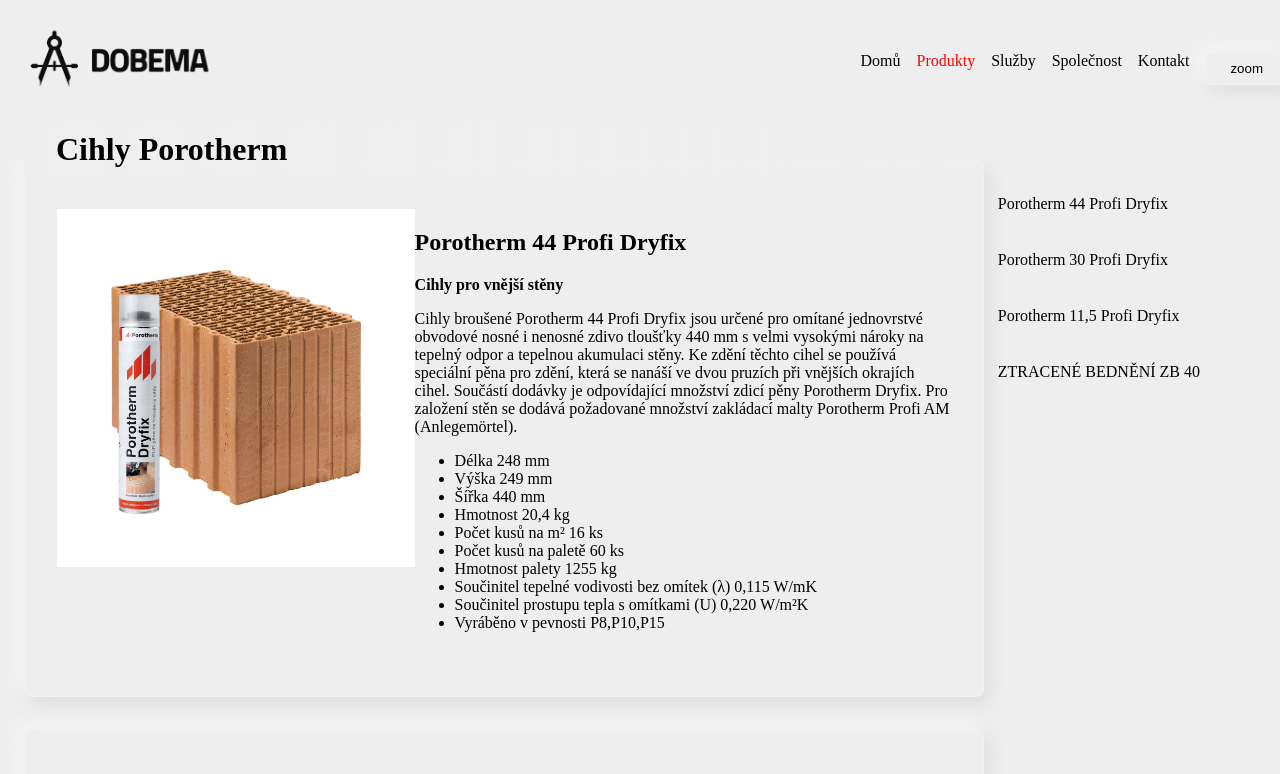
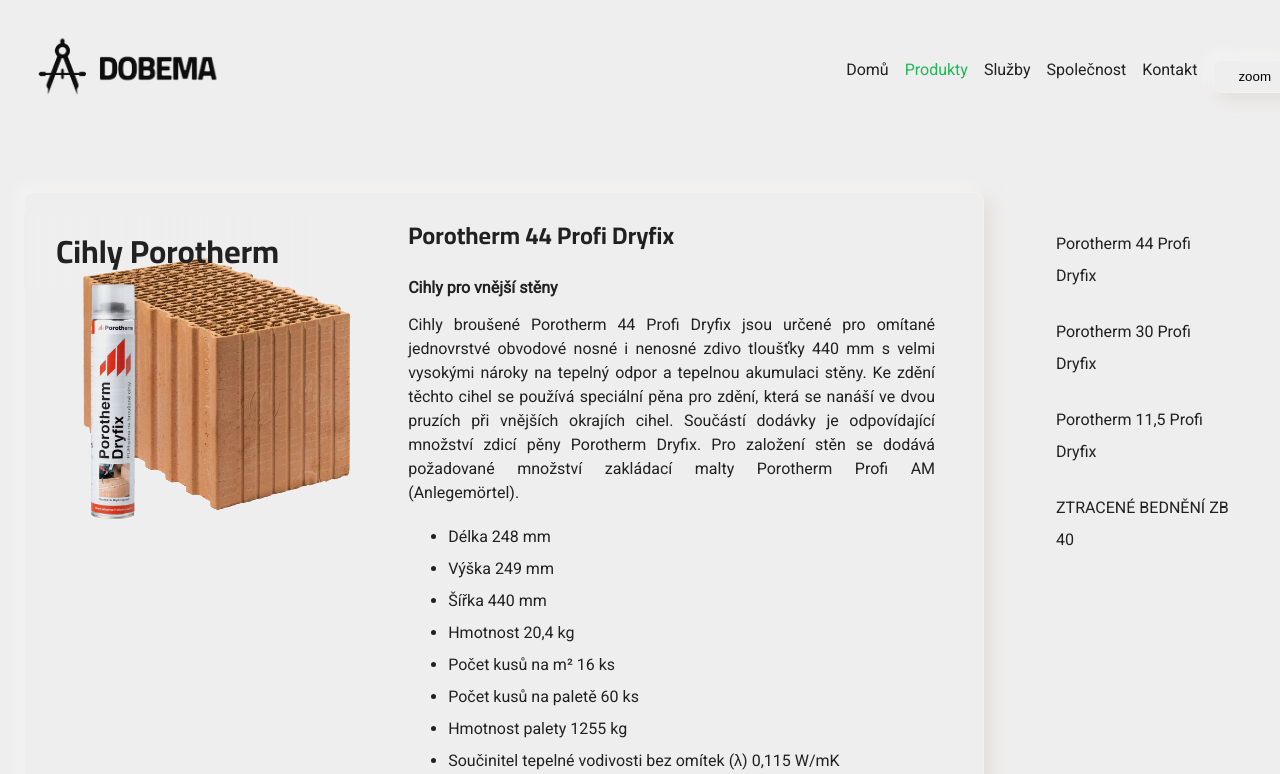
Before and after one commit to rtg0770/dobema, a website: page produkty.html in a window 1280 px wide. Shown: the top 774 px of the page. Drawn offline with Linux system fonts and the light colour scheme.

Commit message:
styles order

```diff
--- a/produkty.html
+++ b/produkty.html
@@ -33,7 +33,7 @@
 
         </nav>
 
-        <h1>Cihly Porotherm</h1>
+
         <div class='content'>
 
             <menu class="internalAnchors">
@@ -57,9 +57,14 @@
 
                 </ul>
             </menu>
+            <h1>Cihly Porotherm</h1>
             <div class="cards-col">
+
             <div class='cardsbricks' id="44profidryfix">
-                <img class="prodimg" src='./assets/img/produkty/porotherm/44 profi dryfix.jpg' alt='Porotherm 44 Profi Dryfix' />
+
+                    <img class="prodimg" src='./assets/img/produkty/porotherm/44 profi dryfix.jpg' alt='Porotherm 44 Profi Dryfix' />
+
+
 
                 <div class="desc">
                 <h2>Porotherm 44 Profi Dryfix</h2>
@@ -81,7 +86,7 @@
                 </div>
             </div>
             <div class='cardsbricks' id="30profidryfix">
-                <img src='./assets/img/produkty/porotherm/30 Profi dryfix.jpg' alt='Porotherm 30 Profi Dryfix' />
+                <img class="prodimg" src='./assets/img/produkty/porotherm/30 Profi dryfix.jpg' alt='Porotherm 30 Profi Dryfix' />
 
                 <div class="desc">
                 <h2>Porotherm 30 Profi Dryfix</h2>
@@ -103,7 +108,7 @@
                 </div>
             </div>
             <div class='cardsbricks' id="115profidryfix">
-                <img src='./assets/img/produkty/porotherm/11,5.jpg' alt='Porotherm 11,5 Profi Dryfix' />
+                <img class="prodimg" src='./assets/img/produkty/porotherm/11,5.jpg' alt='Porotherm 11,5 Profi Dryfix' />
 
                 <div class="desc">
                 <h2>Porotherm 11,5 Profi Dryfix</h2>
@@ -125,7 +130,7 @@
                     </div>
             </div>
             <div class='cardsbricks' id="40bed">
-                <img src='./assets/img/produkty/porotherm/ZB 40.jpg' alt='Ztracené bednění ZB 40' />
+                <img class="prodimg" src='./assets/img/produkty/porotherm/ZB 40.jpg' alt='Ztracené bednění ZB 40' />
 
                 <div class="desc">
                 <h2>ZTRACENÉ BEDNĚNÍ ZB 40</h2>
--- /dev/null
+++ b/src/_atoms.scss
@@ -0,0 +1,25 @@
+button {
+background: #EFEEEE;
+border: 1px solid rgba(255, 255, 255, 0.2);
+box-sizing: border-box;
+box-shadow: 6px 6px 16px rgba(209, 205, 199, 0.5), -6px -6px 16px rgba(255, 255, 255, 0.5);
+border-radius: 8px;
+padding: $m $l;
+}
+
+.small > .logo > img {
+    height: 70px;
+    width: auto;
+}
+
+.active {color: $active}
+
+button {
+    cursor: pointer;
+}
+a.link {
+    cursor: pointer;
+}
+a.link:hover {
+    text-decoration: underline;
+}
--- a/src/_divy.scss
+++ b/src/_divy.scss
@@ -1,3 +1,16 @@
+nav {
+    display: inline-flex;
+    align-items: flex-start;
+    justify-content: space-between;
+    position: fixed;
+    width: 100%;
+    top: 0;
+    left: 0;
+    padding: 24px;
+    height: 4 * $xl;
+    > div.logo {padding-top: 8px;}
+    > menu {padding-top: $s;}
+}
 .main-links ul {
     right: 0px;
     background-color: $graybglight;
@@ -12,27 +25,6 @@
 }
 .products-sub, .products-sub {
     display: none !important;
-    color: red;
-}
-
-nav {
-    background-color: $graybglight;
-    display: inline-flex;
-    align-items: flex-start;
-    justify-content: space-between;
-    position: fixed;
-    width: 100%;
-    top: 0px;
-    left: 0px;
-    padding: 16px;
-    height: 4 * $xl;
-    > div.logo {padding-top: 8px;}
-    > menu {padding-top: $s;}
-}
-
-.small > .logo > img {
-    height: 70px;
-    width: auto;
 }
 menu {
     font-size: 1.5rem;
@@ -43,16 +35,6 @@
 .small > menu {
     font-size: 1rem;
 }
-
-.active {color: red}
-
-button {
-    cursor: pointer;
-}
-a.link {
-    cursor: pointer;
-}
-
 
 .internalAnchors {
    cursor: pointer;
@@ -73,58 +55,13 @@
         margin-top: 0;
         line-height: 2rem;
     }
-
-
-
-}
-
-
-
-.cards-col {
-    width: 75vw;
-    left: $xl;
 }
 
 .cardsbricks {
-    margin-top: $xl;
-    > img {max-width: 373px;};
-
+    margin-top: 2*$xl;
     background: #EFEEEE;
     border: 1px solid rgba(255, 255, 255, 0.2);
     box-sizing: border-box;
     box-shadow: 6px 6px 16px rgba(209, 205, 199, 0.5), -6px -6px 16px rgba(255, 255, 255, 0.5);
     border-radius: 8px;
-
 }
-
-.content {
-    display: grid;
-
-    grid-template-columns: 6fr 2fr;
-    grid-template-areas: content menu;
-
-    > .cardsbricks {
-        grid-area: content;
-    }
-
-    > .internalAnchors {
-        grid-area: menu;
-        top: 5 * $xl;
-        right: $xl;
-        position: fixed;
-        > ul {
-            list-style-position: unset;
-            text-indent: unset;
-        }
-    }
-}
-
-button {
-background: #EFEEEE;
-border: 1px solid rgba(255, 255, 255, 0.2);
-box-sizing: border-box;
-box-shadow: 6px 6px 16px rgba(209, 205, 199, 0.5), -6px -6px 16px rgba(255, 255, 255, 0.5);
-border-radius: 8px;
-
-padding: $m $l;
-}
--- a/src/_layout.scss
+++ b/src/_layout.scss
@@ -1,42 +1,79 @@
 html {
     scroll-behavior: smooth;
 }
-
 body {
     margin: 0;
 }
 menu {
-    margin: 0em;
+    margin: 0;
 }
 #wrapper {
-    padding: 5*$xl 24px;
+    padding: 5*$xl $l;
 }
 #wrapper.topShrinked {
-    padding: 128px 24px;
+    padding: 128px $l;
 }
-h1 {
+
+.cards-col {
+
+    @include respond-to(small) {
+        width: 100vw;
+    }
+    @include respond-to(medium) {
+        width: 75vw;
+    }
+    @include respond-to(large) {
+        width: 75vw;
+    }
+}
+.internalAnchors {
+    @include respond-to(small) {
+        width: 100vw;
+    }
+    @include respond-to(medium) {
+        width: 25vw;
+        float: right;
+        position: fixed;
+        right: 0;
+        top: 200px;
+    }
+    @include respond-to(large) {
+        width: 25vw;
+        float: right;
+        position: fixed;
+        right: 0;
+        top: 200px;
+    }
+}
+
+.cardsbricks {
     display: block;
     width: 100%;
-    position: fixed;
-    margin-top: unset;
-    margin-top: -5px;
-    padding: $m $xl;
-    background-image: linear-gradient(to right, rgba(239,238,238,1), rgba(239,238,238,0));
 }
-.cardsbricks {
+.prodimg {
     display: block;
+    mix-blend-mode: darken;
     float: left;
-    padding-top: 1.5 * $xl;
-    padding-bottom: 1.5 * $xl;
-    padding-left: $xl;
-    padding-right: $xl;
-    > img {
-        width: 40%;
-        float: left;
+
+@include respond-to(small) {
+    width: 100%;
+}
+@include respond-to(medium) {
+    width: 40%;
+}
+@include respond-to(large) {
+    width: 40%;
+}
+}
+.desc {
+    display: inline-block;
+    @include respond-to(small) {
+        width: 100%;
     }
-    > .desc {
-        width: 60%;
-        float: right;
+    @include respond-to(medium) {
+        width: 55%;
     }
-
+    @include respond-to(large) {
+        width: 55%;
+    }
 }
--- /dev/null
+++ b/src/_mixins.scss
@@ -0,0 +1,19 @@
+/// Mixin to manage responsive breakpoints
+/// @author Hugo Giraudel
+/// @param {String} $breakpoint - Breakpoint name
+/// @require $breakpoints
+@mixin respond-to($breakpoint) {
+    // If the key exists in the map
+    @if map-has-key($breakpoints, $breakpoint) {
+      // Prints a media query based on the value
+      @media (min-width: map-get($breakpoints, $breakpoint)) {
+        @content;
+      }
+    }
+
+    // If the key doesn't exist in the map
+    @else {
+      @warn "Unfortunately, no value could be retrieved from `#{$breakpoint}`. "
+          + "Available breakpoints are: #{map-keys($breakpoints)}.";
+    }
+  }
--- /dev/null
+++ b/src/_typography.scss
@@ -0,0 +1,24 @@
+@import url('https://fonts.googleapis.com/css2?family=Cairo:wght@700&family=Roboto&display=swap');
+
+body {
+    font-family: 'Roboto', sans-serif;
+}
+
+h1, h2, h3, h4 {
+    font-family: 'Cairo', sans-serif;
+}
+
+h1 {
+    display: block;
+    margin: $m;
+    background-image: linear-gradient(to right, rgba(239,238,238,1), rgba(239,238,238,0));
+}
+
+p {
+    text-align: justify;
+    line-height: 1.5rem;
+}
+
+.desc ul li {
+    line-height: 2rem;
+}
--- a/src/_variables.scss
+++ b/src/_variables.scss
@@ -1,6 +1,19 @@
 $graybglight: rgb(239, 238, 238);
+$grayfontdark: #212121;
+$active: #1DB954;
+
 $s: 4px;
 $m: 8px;
 $l: 24px;
 $xl: 32px;
 $xxl: 64px;
+
+$breakpoints: (
+  'small':  767px,
+  'medium': 992px,
+  'large':  1200px
+) !default;
+
+body {
+    color: $grayfontdark;
+    background-color: $graybglight;}
--- a/src/main.scss
+++ b/src/main.scss
@@ -1,12 +1,6 @@
 @import "_variables";
+@import "_mixins";
+@import "_atoms";
 @import "_divy";
 @import "_layout";
-
-body {
-    background-color: $graybglight;
-}
-
-img {
-    max-width: 70vw;
-    height: auto;
-}
+@import "_typography";
```
Also changed, not shown: css/main.css.
